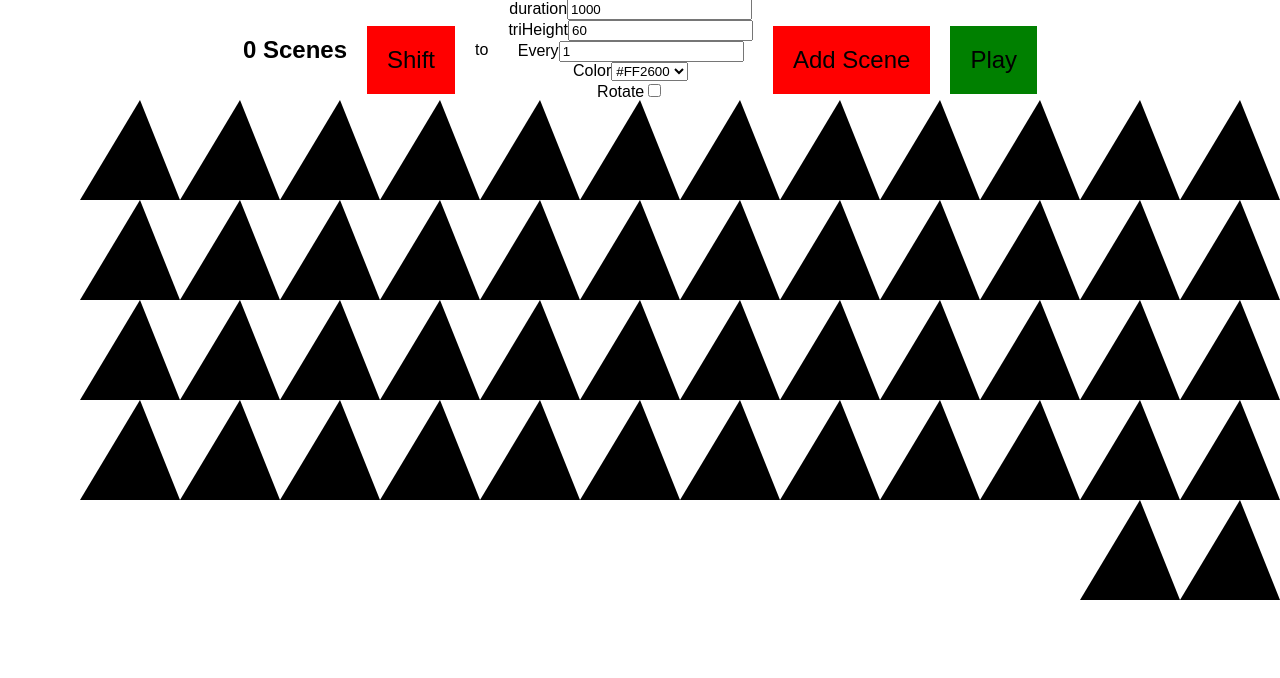
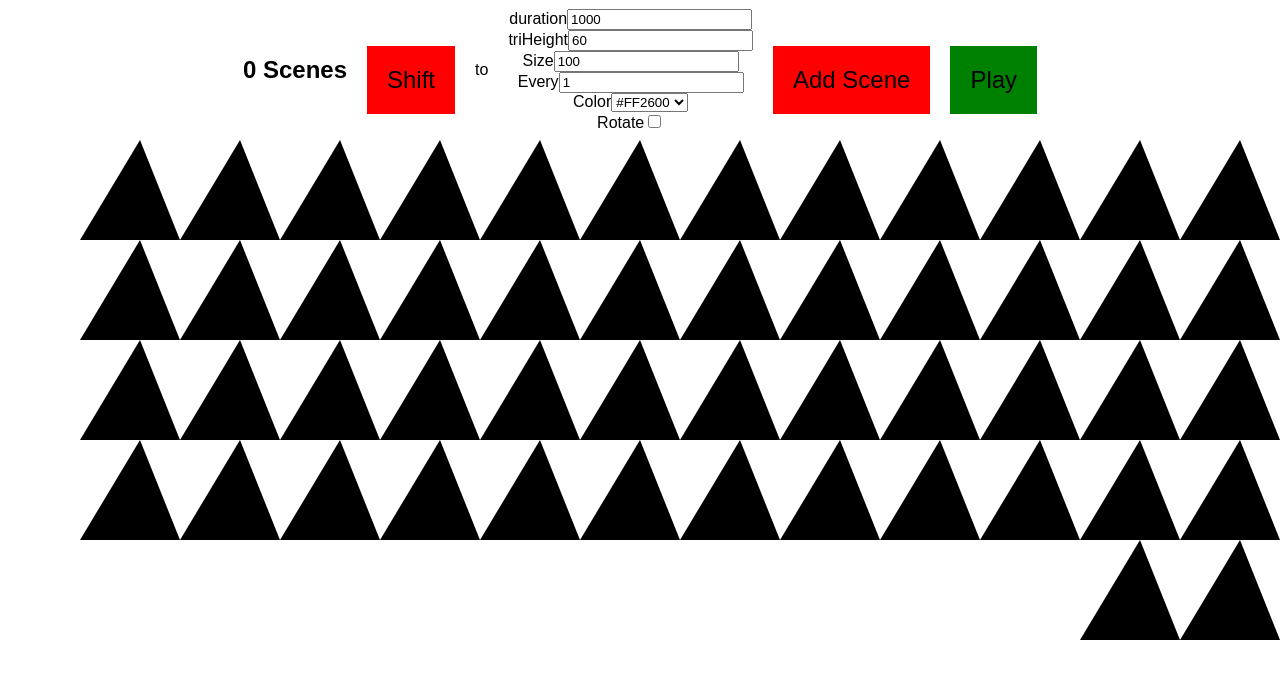
Before and after one commit to chriserin/triangles, a React (Create React App) app: page / in a window 1280 px wide. Shown: the top 678 px of the page. Built offline with nearby package versions, Linux system fonts and the light colour scheme.

Commit message:
Add size parameter

```diff
--- a/src/Triangle.js
+++ b/src/Triangle.js
@@ -33,14 +33,14 @@ class Triangle extends Component {
   }
 
   UNSAFE_componentWillReceiveProps({ scene, triIndex }) {
-    const { triHeight, every, rotate } = scene;
+    const { triHeight, every, rotate, size } = scene;
 
     if (!isEqual(scene, this.props.scene)) {
       if (triIndex % every === 0) {
         const pointOrder = rotate
           ? rotatePointOrder(this.state.pointOrder)
           : this.state.pointOrder;
-        const points = [[triHeight, 0], [100, 100], [0, 100]];
+        const points = [[triHeight, 0], [size, size], [0, size]];
         const orderedPoints = [
           points[pointOrder[0]],
           points[pointOrder[1]],
--- a/src/TrianglesContainer.js
+++ b/src/TrianglesContainer.js
@@ -21,7 +21,7 @@ const PlayButton = styled(Button)`
 `;
 
 const Actions = styled.div`
-  height: 100px;
+  height: 140px;
   width: 100%;
   display: flex;
   flex-direction: row;
@@ -54,19 +54,21 @@ const TrianglesContainer = () => {
   const [triHeight, setTriHeight] = useState(60);
   const [duration, setDuration] = useState(1000);
   const [every, setEvery] = useState(1);
+  const [size, setSize] = useState(100);
   const [rotate, setRotate] = useState(false);
   const [scene, setScene] = useState({
     duration: 1000,
     triHeight: 60,
     every: 3,
     color: 'black',
+    size: 100,
   });
   const [scenes, setScenes] = useState([]);
   const [currentScene, setCurrentScene] = useState(null);
   const [color, setColor] = useState('#888');
 
   const shift = () => {
-    setScene({ triHeight, duration, every, color, rotate });
+    setScene({ triHeight, duration, every, color, rotate, size });
   };
 
   useEffect(() => {
@@ -94,6 +96,7 @@ const TrianglesContainer = () => {
         every,
         color,
         rotate,
+        size,
       },
     ]);
   };
@@ -127,6 +130,16 @@ const TrianglesContainer = () => {
               step="10"
               value={triHeight}
               onChange={e => setTriHeight(e.currentTarget.value)}
+            />
+          </label>
+          <label>
+            Size
+            <input
+              type="number"
+              name="size"
+              step="1"
+              value={size}
+              onChange={e => setSize(e.currentTarget.value)}
             />
           </label>
           <label>
```
